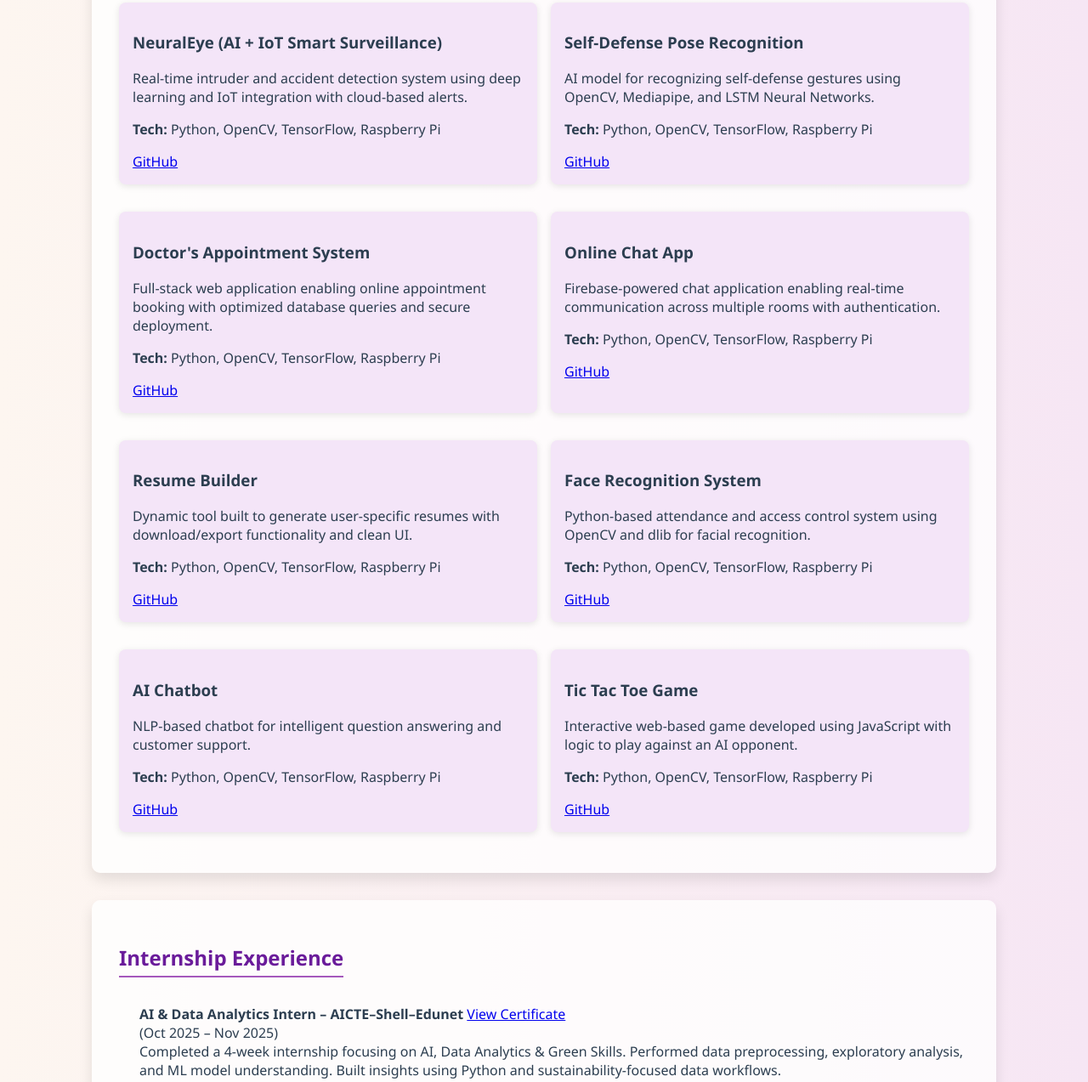
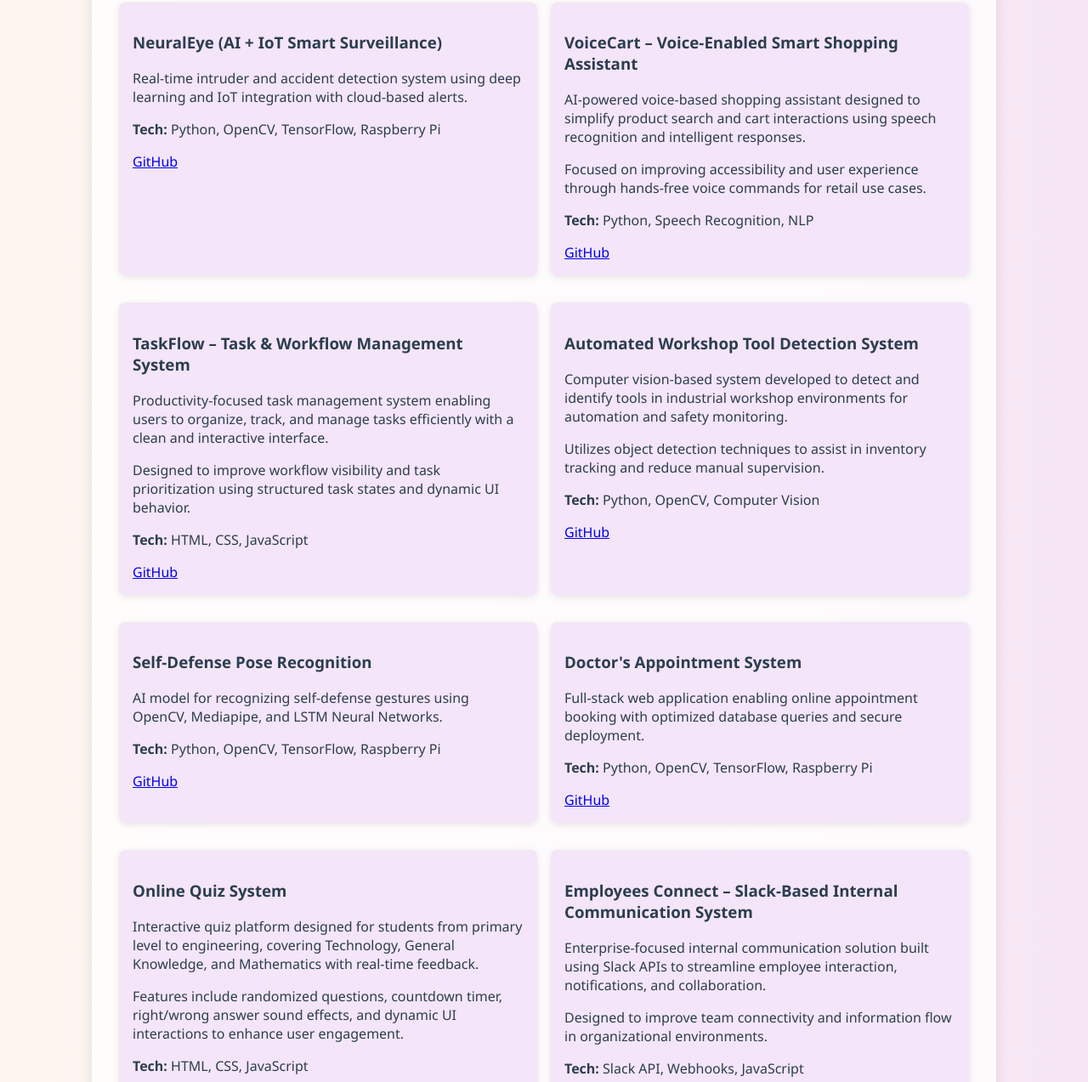
Before and after one commit to AnshulSharma2005/Portfolio, a plain HTML site: page index.html in a window 1280 px wide. Shown: the part 2010-3283 px from the top of the page at 85% size. Drawn offline with Linux system fonts and the light colour scheme.

Commit message:
Update index.html

```diff
--- a/index.html
+++ b/index.html
@@ -64,7 +64,7 @@
       display: flex;
       justify-content: space-between;
       align-items: center;
-        flex-wrap: wrap;
+      width: 100%;
     }
 
     .internship-header a {
@@ -72,11 +72,13 @@
       color: #6a1b9a;
       font-weight: 600;
       text-decoration: none;
+      white-space: nowrap;
     }
 
     .internship-header a:hover {
       text-decoration: underline;
     }
+
     }
   </style>
 </head>
@@ -162,10 +164,49 @@
       <a href="https://github.com/AnshulSharma2005/NeuralEye" target="_blank">GitHub</a>
     </div>
     <div class="project-card">
+    <h3>VoiceCart – Voice-Enabled Smart Shopping Assistant</h3>
+    <p>
+      AI-powered voice-based shopping assistant designed to simplify product search
+      and cart interactions using speech recognition and intelligent responses.
+    </p>
+    <p>
+      Focused on improving accessibility and user experience through hands-free
+      voice commands for retail use cases.
+    </p>
+    <p><strong>Tech:</strong> Python, Speech Recognition, NLP</p>
+    <a href="https://github.com/AnshulSharma2005/VoiceCart" target="_blank">GitHub</a>
+  </div>
+  <div class="project-card">
+    <h3>TaskFlow – Task & Workflow Management System</h3>
+    <p>
+      Productivity-focused task management system enabling users to organize,
+      track, and manage tasks efficiently with a clean and interactive interface.
+    </p>
+    <p>
+      Designed to improve workflow visibility and task prioritization using
+      structured task states and dynamic UI behavior.
+    </p>
+    <p><strong>Tech:</strong> HTML, CSS, JavaScript</p>
+    <a href="https://github.com/AnshulSharma2005/TaskFlow" target="_blank">GitHub</a>
+  </div>
+  <div class="project-card">
+    <h3>Automated Workshop Tool Detection System</h3>
+    <p>
+      Computer vision-based system developed to detect and identify tools in
+      industrial workshop environments for automation and safety monitoring.
+    </p>
+    <p>
+      Utilizes object detection techniques to assist in inventory tracking
+      and reduce manual supervision.
+    </p>
+    <p><strong>Tech:</strong> Python, OpenCV, Computer Vision</p>
+    <a href="https://github.com/AnshulSharma2005/Automated-Workshop-Tool-Detection-System" target="_blank">GitHub</a>
+  </div>
+    <div class="project-card">
       <h3>Self-Defense Pose Recognition</h3>
       <p>AI model for recognizing self-defense gestures using OpenCV, Mediapipe, and LSTM Neural Networks.</p>
       <p><strong>Tech:</strong> Python, OpenCV, TensorFlow, Raspberry Pi</p>
-      <a href="https://github.com/AnshulSharma2005/NeuralEye" target="_blank">GitHub</a>
+      <a href="https://github.com/AnshulSharma2005/Self-Defense-Pose-Recognition-System" target="_blank">GitHub</a>
     </div>
     <div class="project-card">
       <h3>Doctor's Appointment System</h3>
@@ -174,39 +215,33 @@
         optimized database queries and secure deployment.
       </p>
       <p><strong>Tech:</strong> Python, OpenCV, TensorFlow, Raspberry Pi</p>
-      <a href="https://github.com/AnshulSharma2005/NeuralEye" target="_blank">GitHub</a>
+      <a href="https://github.com/AnshulSharma2005/Doctors-Appointment-" target="_blank">GitHub</a>
     </div>
     <div class="project-card">
-      <h3>Online Chat App</h3>
-      <p>Firebase-powered chat application enabling real-time communication across multiple rooms with authentication.</p>
-      <p><strong>Tech:</strong> Python, OpenCV, TensorFlow, Raspberry Pi</p>
-      <a href="https://github.com/AnshulSharma2005/NeuralEye" target="_blank">GitHub</a>
+    <h3>Online Quiz System</h3>
+    <p>
+      Interactive quiz platform designed for students from primary level to engineering,
+      covering Technology, General Knowledge, and Mathematics with real-time feedback.
+    </p>
+    <p>
+      Features include randomized questions, countdown timer, right/wrong answer sound
+      effects, and dynamic UI interactions to enhance user engagement.
+    </p>
+    <p><strong>Tech:</strong> HTML, CSS, JavaScript</p>
+    <a href="https://github.com/AnshulSharma2005/Online-Quiz" target="_blank">GitHub</a>
   </div>
      <div class="project-card">
-      <h3>Resume Builder</h3>
-      <p>Dynamic tool built to generate user-specific resumes with download/export functionality and clean UI.</p>
-      <p><strong>Tech:</strong> Python, OpenCV, TensorFlow, Raspberry Pi</p>
-      <a href="https://github.com/AnshulSharma2005/NeuralEye" target="_blank">GitHub</a>
-    </div>
-    <div class="project-card">
-      <h3>Face Recognition System</h3>
-      <p>Python-based attendance and access control system using OpenCV and dlib for facial recognition.</p>
-      <p><strong>Tech:</strong> Python, OpenCV, TensorFlow, Raspberry Pi</p>
-      <a href="https://github.com/AnshulSharma2005/NeuralEye" target="_blank">GitHub</a>
-    </div>
-    <div class="project-card">
-      <h3>AI Chatbot</h3>
+    <h3>Employees Connect – Slack-Based Internal Communication System</h3>
     <p>
-        NLP-based chatbot for intelligent question answering and customer support.
+      Enterprise-focused internal communication solution built using Slack APIs
+      to streamline employee interaction, notifications, and collaboration.
     </p>
-      <p><strong>Tech:</strong> Python, OpenCV, TensorFlow, Raspberry Pi</p>
-      <a href="https://github.com/AnshulSharma2005/NeuralEye" target="_blank">GitHub</a>
-    </div>
-    <div class="project-card">
-      <h3>Tic Tac Toe Game</h3>
-      <p>Interactive web-based game developed using JavaScript with logic to play against an AI opponent.</p>
-      <p><strong>Tech:</strong> Python, OpenCV, TensorFlow, Raspberry Pi</p>
-      <a href="https://github.com/AnshulSharma2005/NeuralEye" target="_blank">GitHub</a>
+    <p>
+      Designed to improve team connectivity and information flow in organizational
+      environments.
+    </p>
+    <p><strong>Tech:</strong> Slack API, Webhooks, JavaScript</p>
+    <a href="https://github.com/AnshulSharma2005/Employees-Connect" target="_blank">GitHub</a>
   </div>
   </div>
 </section>
@@ -214,7 +249,6 @@
 <section id="internships" class="hidden">
   <h2>Internship Experience</h2>
   <ul>
-
     <li>
       <div class="internship-header">
         <strong>AI & Data Analytics Intern – AICTE–Shell–Edunet</strong>
@@ -225,9 +259,7 @@
       Completed a 4-week internship focusing on AI, Data Analytics & Green Skills.
       Performed data preprocessing, exploratory analysis, and ML model understanding.
       Built insights using Python and sustainability-focused data workflows.</li>
-
     <br>
-
     <li>
       <div class="internship-header">
         <strong>Graphic Designer Intern – ADM Education & Welfare Society</strong>
@@ -238,9 +270,7 @@
       Designed 40+ digital creatives for educational and outreach campaigns.
       Designed educational and promotional content for various social impact initiatives.
     </li>
-
     <br>
-
     <li>
       <div class="internship-header">
         <strong>Full Stack Developer Intern – WorlnWell</strong>
@@ -251,7 +281,6 @@
       Developed and deployed scalable backend modules using Laravel and REST APIs. Gained hands-on experience with client-server architecture and full-stack integration.</li>
   </ul>
 </section>
-
 
 <section id="contact" class="hidden">
   <h2>Contact Me</h2>
```
Lines whose indentation alone changed are shown as unchanged.
